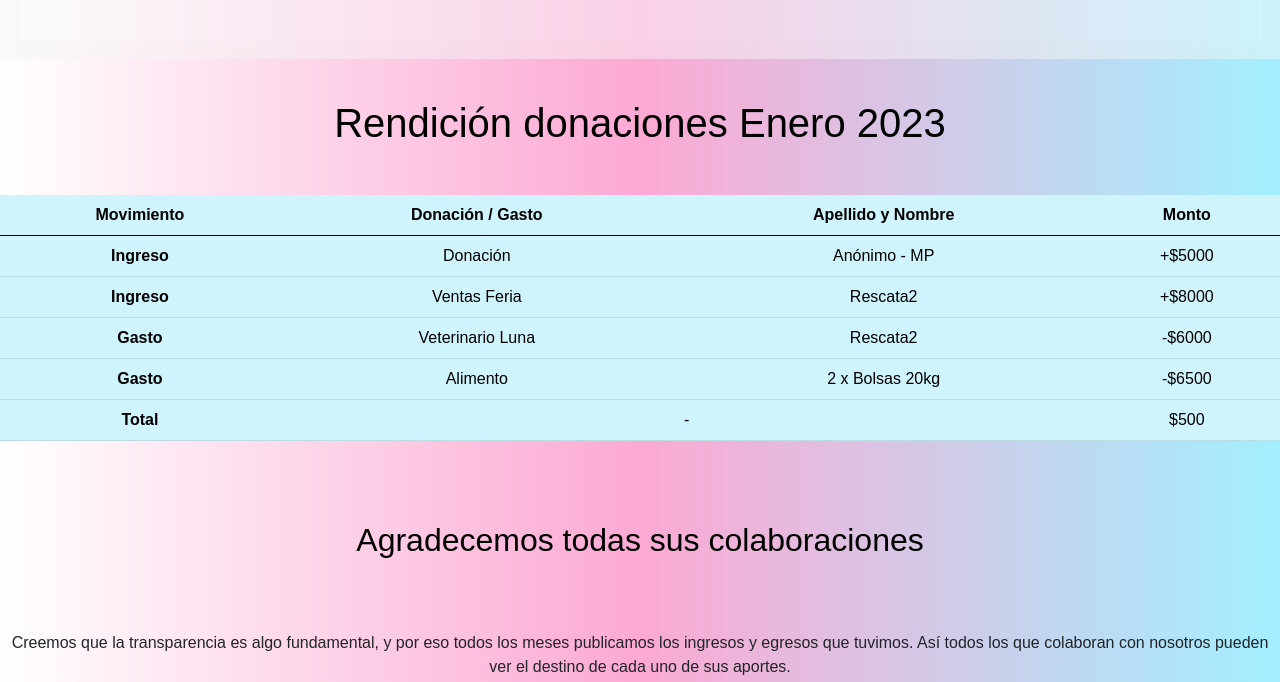
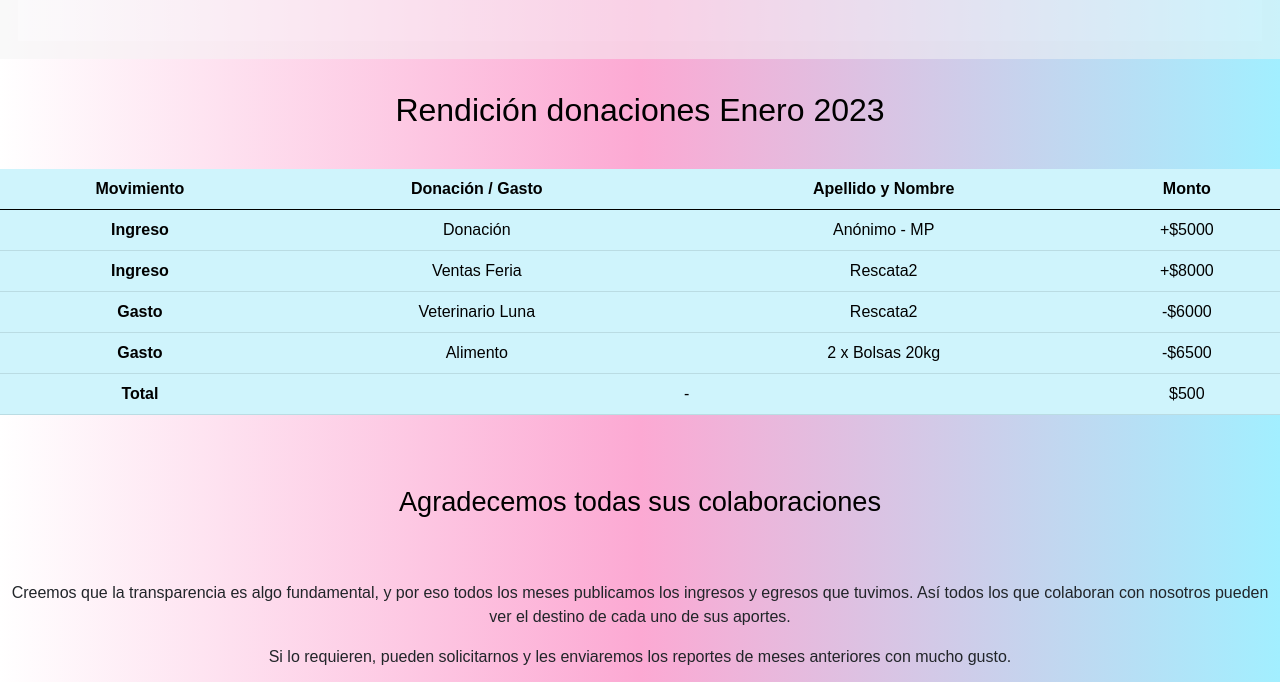
Before and after one commit to FacundoLorenzini/Rescata2, a plain HTML site: page sections/donaciones.html in a window 1280 px wide. Shown: the part 114-796 px from the top of the page. Drawn offline with nearby package versions, Linux system fonts and the light colour scheme; files that its build step writes are made by us from their sources.

Commit message:
actualizacion mixin

```diff
--- /dev/null
+++ b/sass/_donaciones.scss
@@ -0,0 +1,12 @@
+//-------------------Aplicando MIXIN-------------------*//
+@mixin titulos($tamano) {
+    .titulo__donaciones {
+      font-size: $tamano;
+    }
+    .gracias__donaciones {
+      font-size: $tamano - 0.3;
+    }
+}
+.main__donaciones {
+        @include titulos(2em)
+}
--- a/sass/estilos.scss
+++ b/sass/estilos.scss
@@ -1,5 +1,6 @@
 @import "index";
 @import "adopciones";
+@import "donaciones";
 
 * {
     padding: 0;
--- a/sections/donaciones.html
+++ b/sections/donaciones.html
@@ -46,8 +46,8 @@
             </div>
         </nav>
     </header>
-    <main>
-        <h1>Rendición donaciones Enero 2023</h1>
+    <main class="main__donaciones">
+        <h1 class="titulo__donaciones">Rendición donaciones Enero 2023</h1>
         <section class="rendiciones">
         <table class="table table-info table-hover">
             <thead>
@@ -91,7 +91,7 @@
             </tbody>
           </table>
         </section>
-        <h2>Agradecemos todas sus colaboraciones</h2>
+        <h2 class="gracias__donaciones">Agradecemos todas sus colaboraciones</h2>
         <div class="fundamento__rendicion">
         <p>Creemos que la transparencia es algo fundamental, y por eso todos los meses publicamos los ingresos y egresos que tuvimos. Así todos los que colaboran con nosotros pueden ver el destino de cada uno de sus aportes.</p>
         <p>Si lo requieren, pueden solicitarnos y les enviaremos los reportes de meses anteriores con mucho gusto.</p>
```
